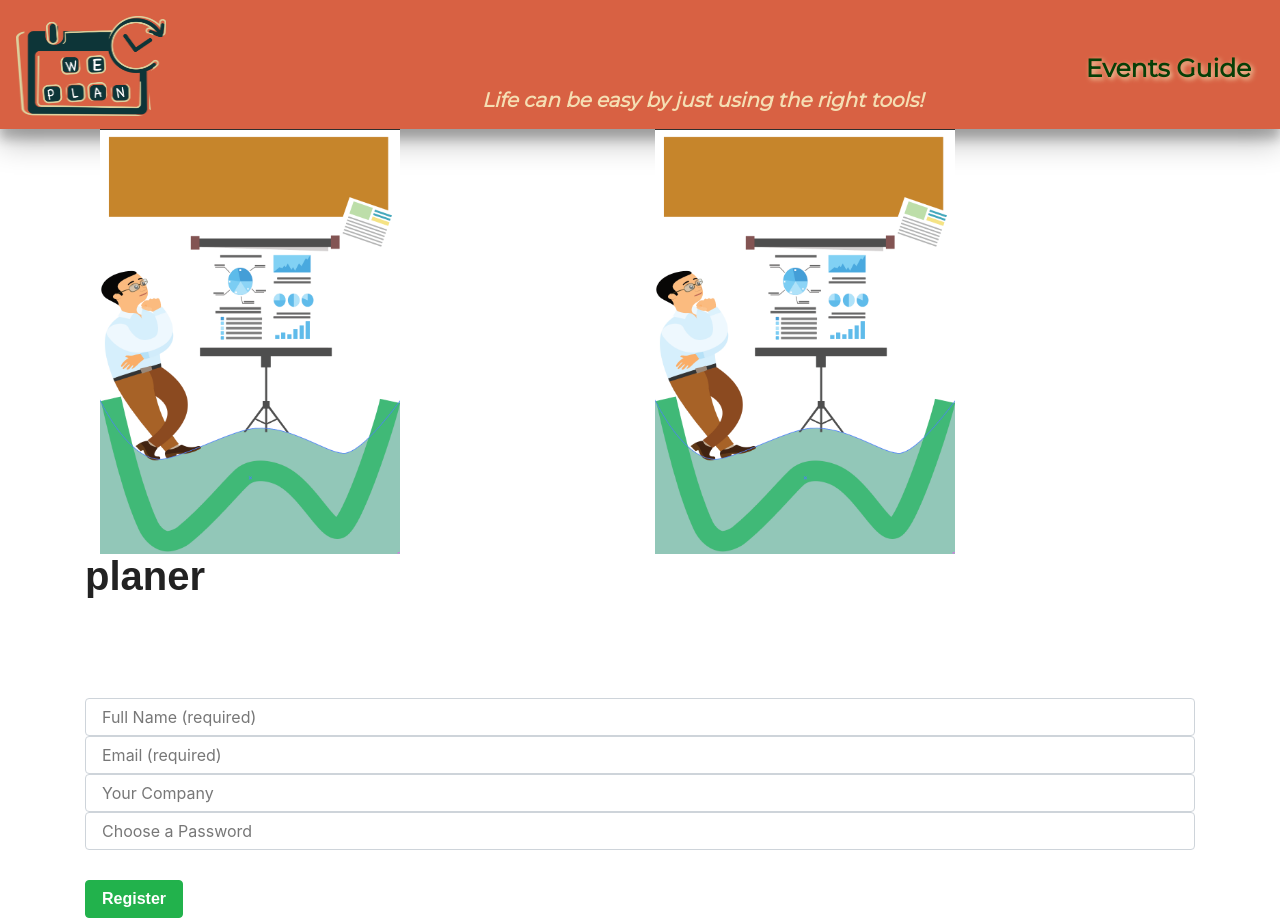
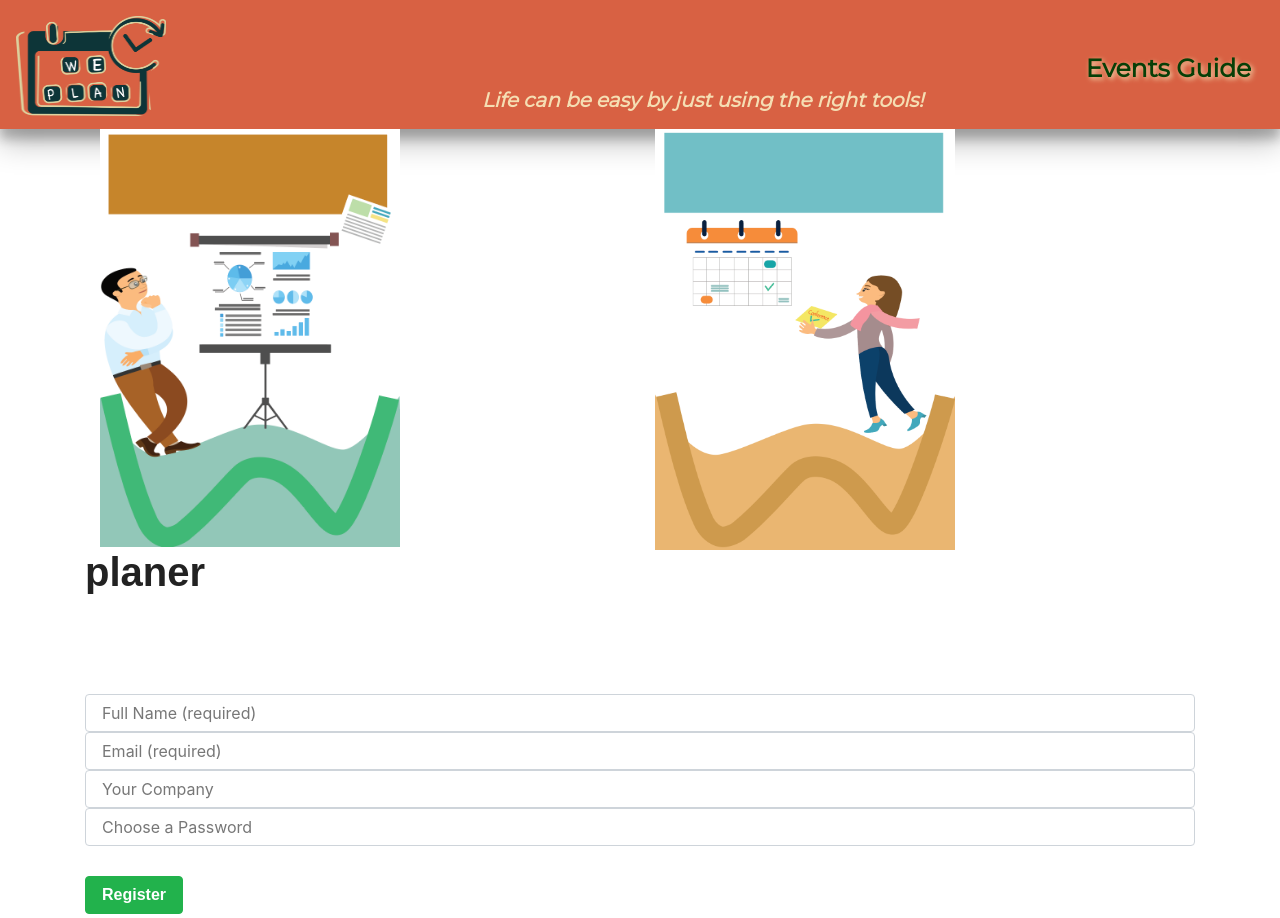
Before and after one commit to sespert/WePlan, a React (Create React App) app in the folder client/: page /register in a window 1280 px wide. Built offline with nearby package versions, Linux system fonts and the light colour scheme; a web font is replaced by a local one.

Commit message:
register front end

```diff
--- a/client/src/components/RegisterContainer/index.js
+++ b/client/src/components/RegisterContainer/index.js
@@ -1,6 +1,7 @@
 import React from "react";
 import "./RegisterContainer.css";
-import planerImage from '../../images/planerImage.png'
+import PlanerImage from '../../images/PlanerImage.png';
+import AttendeeImage from '../../images/AttendeeImage.png'
 function RegisterContainer()
 {
     return(
@@ -8,10 +9,10 @@ function RegisterContainer()
 <div className="container">
 <div className="row">
   <div className="col">
-  <img className="card__image" id="cardImage3" src={planerImage} alt=""/>
+  <img className="card__image" id="cardImage3" src={PlanerImage} alt=""/>
   </div>
   <div className="col">
-  <img className="card__image" id="cardImage3" src={planerImage} alt=""/>
+  <img className="card__image" id="cardImage3" src={AttendeeImage} alt=""/>
   </div>
 </div>
 </div>
```
Also changed, not shown: client/src/images/AttendeeImage.png (added), client/src/images/planerImage.png.
